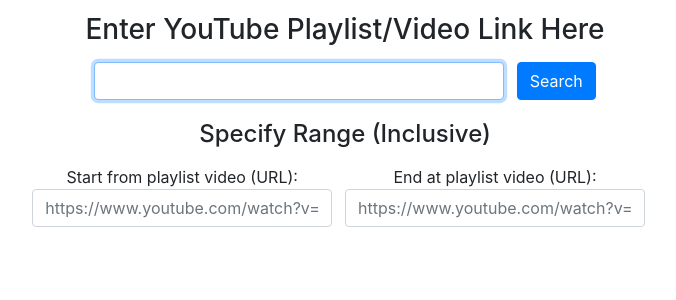
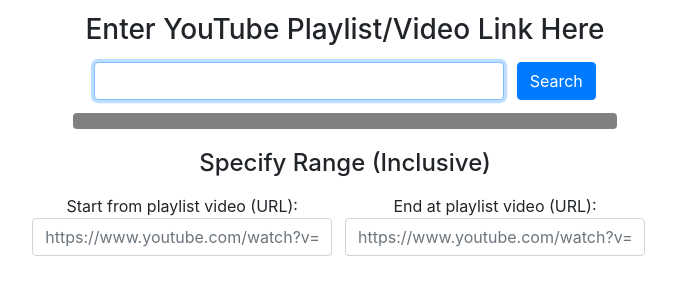
Before and after one commit to MyPingO/First-Website-with-Flask, a Flask app: page /playlist-downloader in a window 1280 px wide. Shown: the part 56-356 px from the top of the page, without its empty margins (295-971 px from the left). Run offline with Flask 2, Linux system fonts and the light colour scheme; some libraries are stand-ins or nearby versions.

Commit message:
Frontend changes/improvements
-Progress bar now goes to 0 after 1 second upon reaching 100%
-Page reloads after 2 seconds to view the most recently downloaded videos
-Main form input (playlist/video link input) gets focused automatically when the page loads
-Changed the way the progress bar looks. Got rid of the text that showed percentage completed. (Looks cleaner that way)

```diff
--- a/website/static/playlistdownloaderstyles.css
+++ b/website/static/playlistdownloaderstyles.css
@@ -6,7 +6,7 @@
     display: flex;
     justify-content: center;
 }
-.textInput {
+.playlist {
     min-width: 250px;
     width: 33vw;
     padding-right: 1vw;
--- a/website/templates/playlist_downloader.html
+++ b/website/templates/playlist_downloader.html
@@ -9,10 +9,17 @@
 {%block scripts%}
 <script type="text/javascript">
     window.onload = function () {
+        const href = window.location.href;
 
         let socketid = undefined
         let fileName = undefined
+
         const progressBar = document.getElementById("progress-bar");
+        const progress = document.getElementById("progress");
+
+        const playlistForm = document.getElementById("playlistForm");
+        const playlistInput = document.getElementById("playlistInput");
+        playlistInput.focus();
 
         socket.on("connect", function () {
             console.log("Connected to server");
@@ -23,12 +30,10 @@
         });
         socket.on('disconnect', function () {
             console.log("Disconnected from server");
-            socket.disconnect();
         });
         socket.on("zip update", function (percent) {
             console.log("Received message from server: " + percent);
             if (percent) {
-                progressBar.innerText = percent + "%";
                 progressBar.style.width = percent + "%";
             }
         });
@@ -36,12 +41,6 @@
             console.log("File name will be: " + name);
             fileName = name;
         });
-
-
-        const playlistInput = document.getElementById("playlistInput");
-        playlistInput.focus();
-
-        const playlistForm = document.getElementById("playlistForm");
 
         playlistForm.onsubmit = function (event) {
             event.preventDefault();
@@ -55,11 +54,16 @@
             .then((data) => {
                 var a = document.createElement("a");
                 a.href = window.URL.createObjectURL(data);
-                let playlistName = playlistInput.value.split("=").pop();
                 a.download = fileName;
                 a.click();
-                progressBar.innerText = "0%";
-                progressBar.style.width = "0%";
+                //set progress bar back to 0% after 1 second
+                setTimeout(function() {
+                    progressBar.style.width = "0%";
+                }, 1000);
+                //reload page after 2 second to view the videos that downloaded
+                setTimeout(function() {
+                    location.reload();
+                }, 2000);
             });
         };
     }
@@ -74,14 +78,17 @@
             <h3>Enter YouTube Playlist/Video Link Here</h3>
         </label>
         <div class="inputs">
-            <div class="formInput textInput">
+            <div class="formInput playlist">
                 <input id="playlistInput" type="text" class="form-control" name="url" style="text-align:center;">
             </div>
             <button class="btn btn-primary searchButton" type="submit">Search</button>
         </div>
     </div>
-    <div class="progress-bar" id="progress-bar" role="progressbar" style="width: 25%;" aria-valuenow="0"
-        aria-valuemin="0" aria-valuemax="100"></div>
+    <div class = "progress" id = "progress" style="background-color: gray; width: 42.5vw; margin: auto; margin-top: 1%; text-align: center;">
+        <div class="progress-bar" id="progress-bar" role="progressbar" style="width: 0%;" aria-valuenow="0"
+            aria-valuemin="0" aria-valuemax="100">
+        </div>
+    </div>
     <div>
         <div class="rangeSettings" style="padding-top: 20px; padding-right: 20px; text-align: center;">
             <div style="padding-left: 20px;">
@@ -92,7 +99,7 @@
             <ul class="rangeSettings"
                 style="list-style:none; display: flex; flex-wrap: wrap; justify-content: center; padding-right: 20px">
                 <li class="rangeListItem" style="min-width: 300px; width: 23vw; max-width: 25vw;">
-                    <!--TODO: change mind width according to screensize of mobile device-->
+                    <!--TODO: change min width according to screensize of mobile device-->
                     <div style="white-space: nowrap; text-align: center;">Start from playlist video (URL):</div>
                     <input class="form-control" type="text" name="start_video"
                         placeholder="https://www.youtube.com/watch?v=example123" style="text-align:center;">
```
Also changed, not shown: website/gradebook.db.
